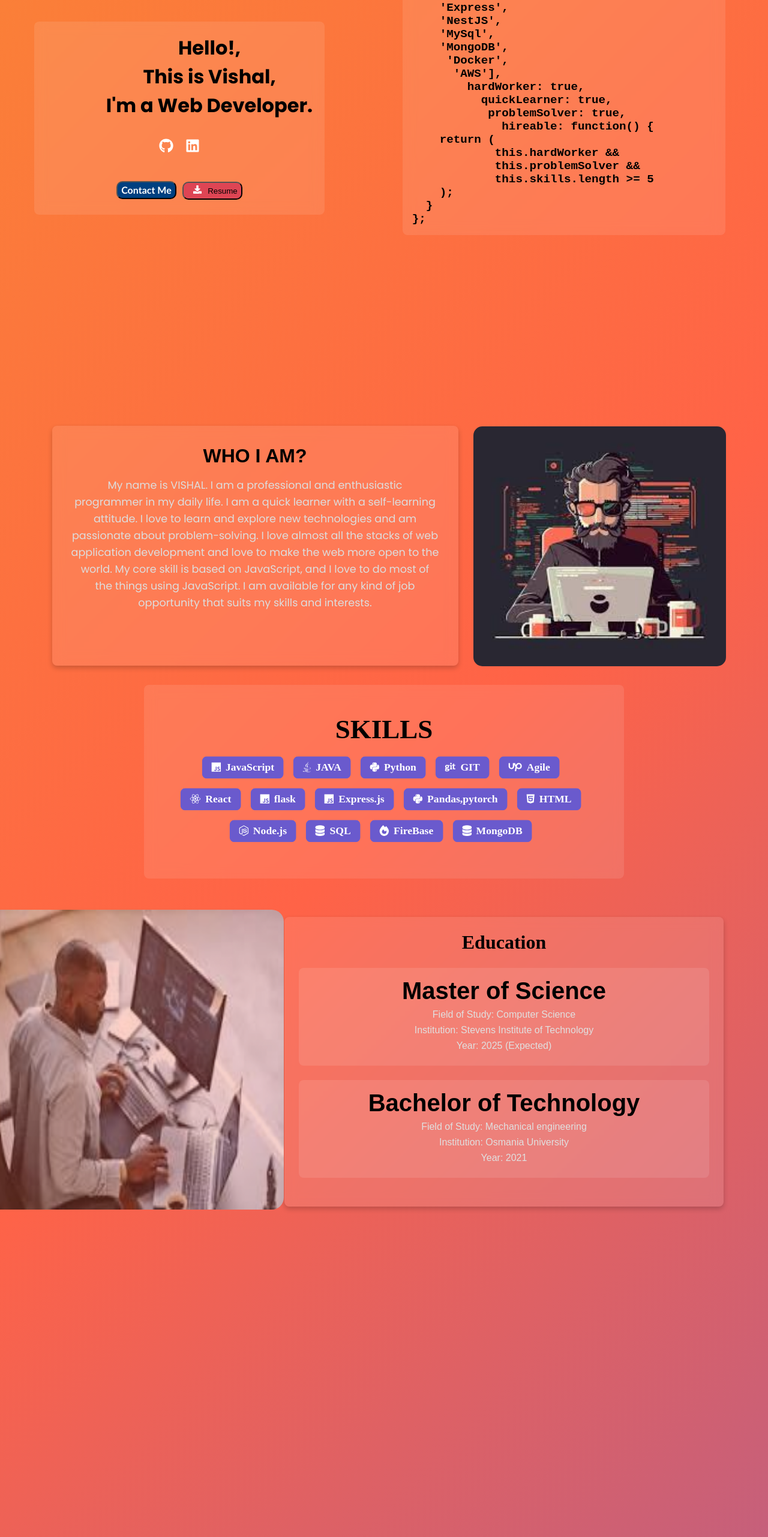
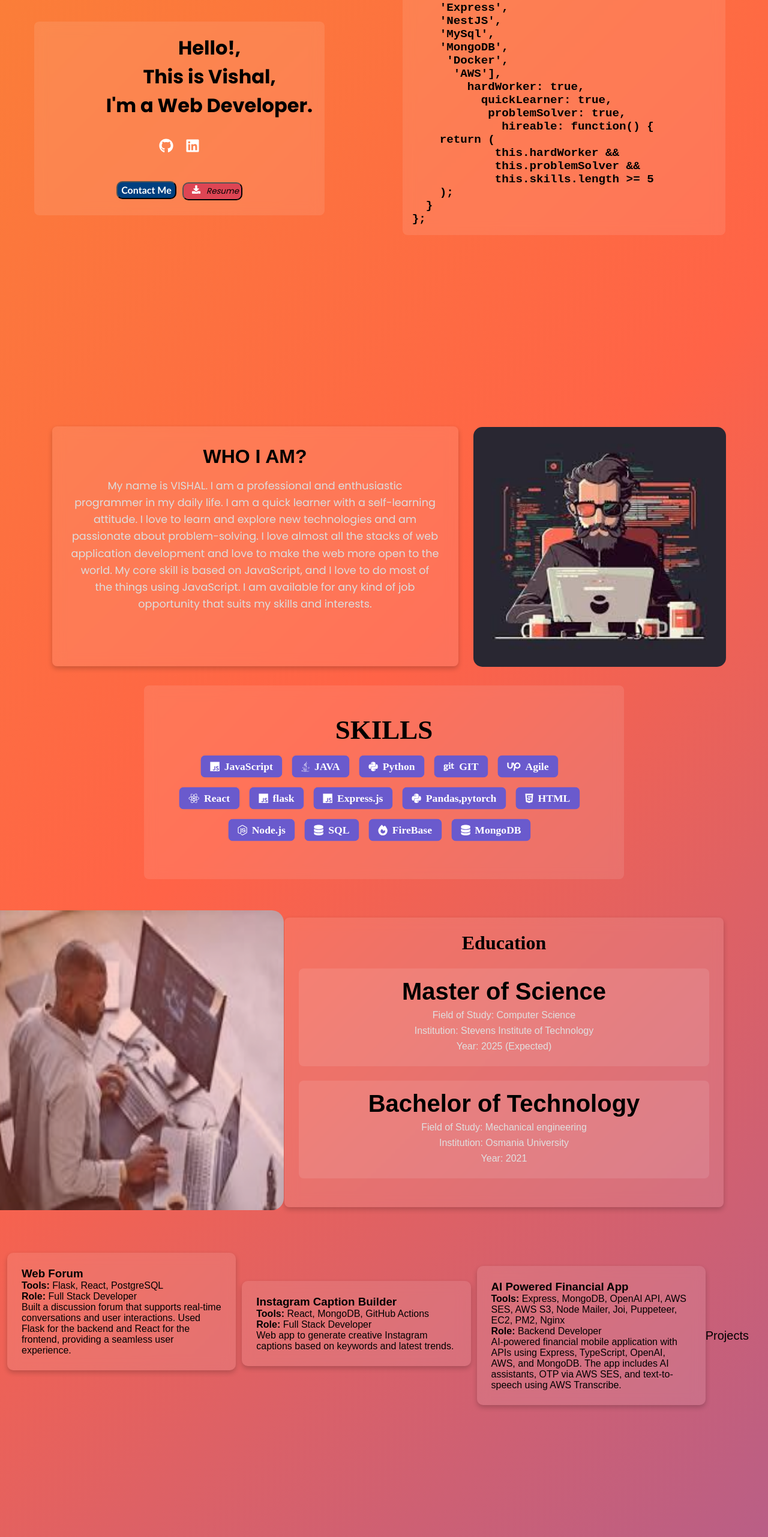
Before and after one commit to VishalGowlikar/portfolio, a React (Create React App) app: page / in a window 1280 px wide. Shown: the part 234-2797 px from the top of the page at 60% size. Built offline with nearby package versions, Linux system fonts and the light colour scheme.

Commit message:
updated the changes

```diff
--- a/public/index.html
+++ b/public/index.html
@@ -24,7 +24,7 @@
       work correctly both with client-side routing and a non-root public URL.
       Learn how to configure a non-root public URL by running `npm run build`.
     -->
-    <title>React App</title>
+    <title>Vishal's PortFolio</title>
   </head>
   <body>
     <noscript>You need to enable JavaScript to run this app.</noscript>
--- a/src/App.css
+++ b/src/App.css
@@ -138,6 +138,8 @@ body, html {
   height: 30px;
   margin: 5px;
   border-radius: 10px;
+  font-family: "Poppins", sans-serif;
+  font-style: italic;
 }
 
 /* About Section */
@@ -287,8 +289,9 @@ body, html {
   width: 100%;
   margin: 2rem 0;
   position: relative;
+  bottom: 486px;
   display: flex;
-  flex-direction: column;
+  flex-direction: row-reverse;
   align-items: center;
 }
 
@@ -298,8 +301,9 @@ body, html {
   max-width: 600px;
   padding: 1.5rem;
   margin: 1rem 0;
-  background: rgba(255, 255, 255, 0.8); /* Slight transparency for overlap */
-  border-radius: 8px;
+  background: rgba(255, 255, 255, 0.1);
+  backdrop-filter: blur(10px);
+  border-radius: 10px;
   box-shadow: 0 4px 8px rgba(0, 0, 0, 0.2);
   position: relative;
   transition: transform 0.3s ease, opacity 0.3s ease;
@@ -335,3 +339,7 @@ body, html {
 
 
 }
+#header{
+  font-size: 20px;
+
+}
--- a/src/components/projects.js
+++ b/src/components/projects.js
@@ -23,8 +23,10 @@ function Projects() {
 
     return (
         <div id="projects" className="projects-section">
+            <span id="header">Projects</span>
             {projects.map((project, index) => (
                 <div key={index} className={`project project-${index + 1}`}>
+
                     <h3>{project.name}</h3>
                     <p><strong>Tools:</strong> {project.tools.join(', ')}</p>
                     <p><strong>Role:</strong> {project.myRole}</p>
```
